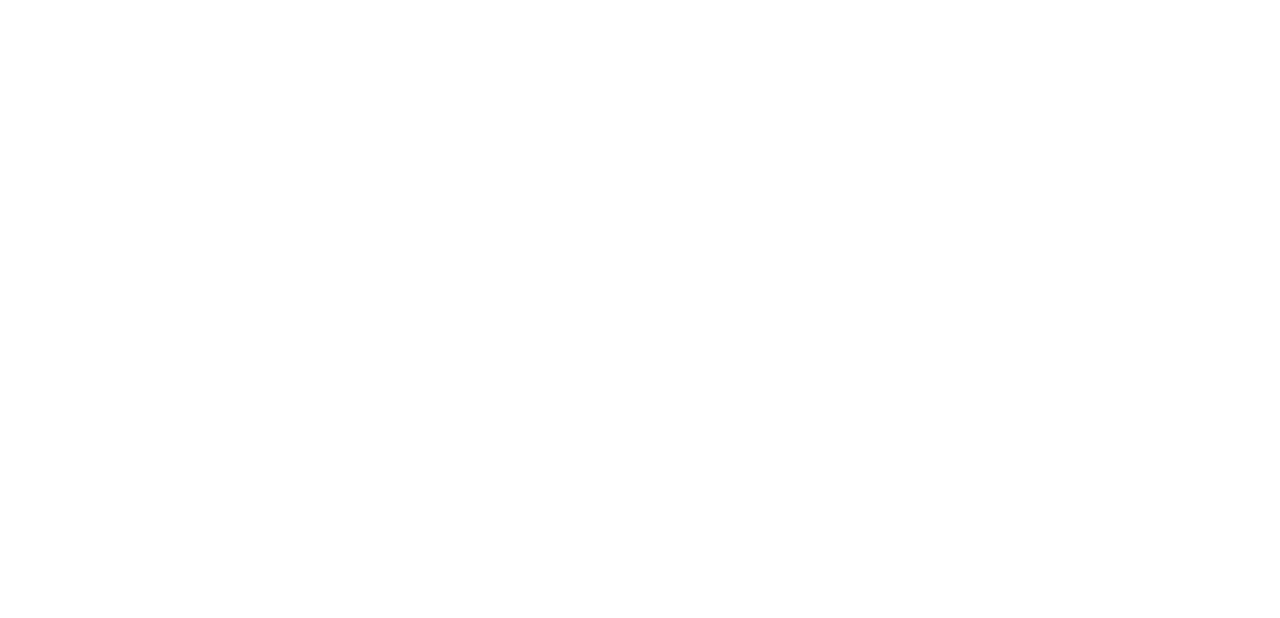
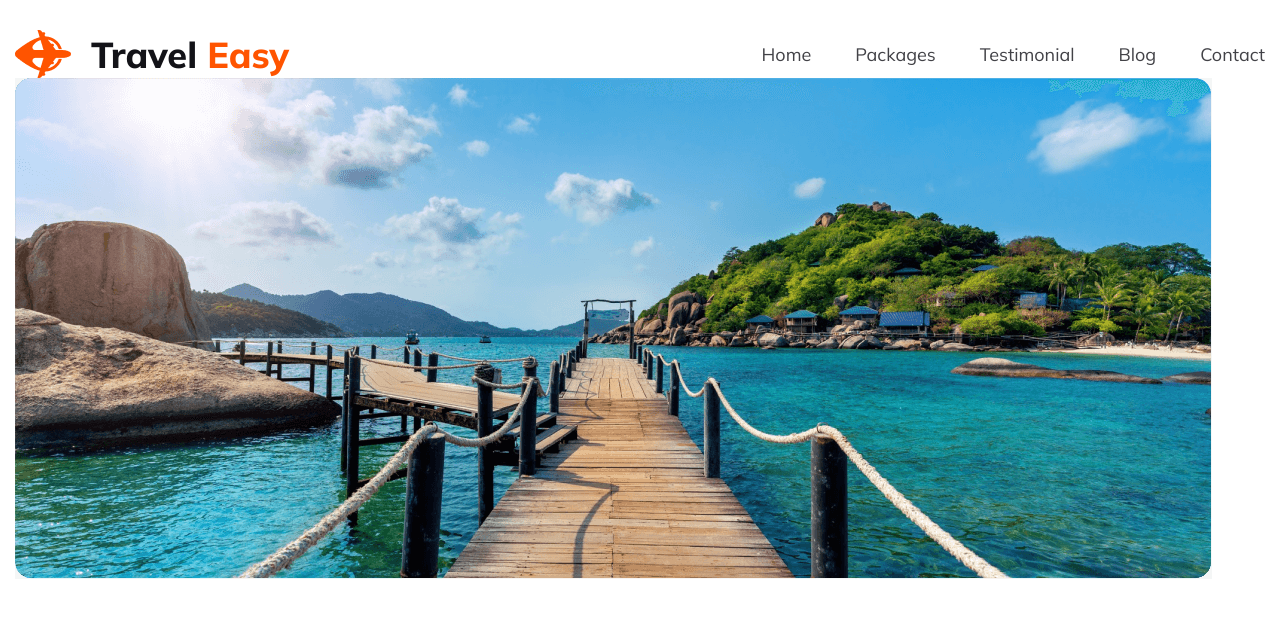
Before and after one commit to shahinkhalasi/travel-easy, a plain HTML site: page index.html in a window 1280 px wide. Drawn offline with Linux system fonts and the light colour scheme.

Commit message:
added menu and banner image

```diff
--- a/index.html
+++ b/index.html
@@ -9,7 +9,24 @@
 </head>
 <body>
     <nav>
-
+        <!-- Nav Section Starts -->
+        <div class="nav-left">
+            <img src="./images/logo.png" alt="">
+            <h2>Travel <span class="h2-easy">Easy</span></h2>
+        </div>
+        <div class="nav-right">
+            <span><a href="">Home</a></span>
+            <a href="">Packages</a>
+            <a href="">Testimonial</a>
+            <a href="">Blog</a>
+            <a href="">Contact</a>
+        </div>
     </nav>
+    <!-- Banner Section Starts -->
+    <Section class="banner-container">
+        <div class="banner-image">
+            <img src="./images/banner.png" alt="">
+        </div>
+    </Section>
 </body>
 </html>
--- a/styles/responsive.css
+++ b/styles/responsive.css
@@ -0,0 +1,3 @@
+@media screen and (max-width:600px) {
+
+}
--- a/styles/style.css
+++ b/styles/style.css
@@ -1,10 +1,64 @@
 @import url('https://fonts.googleapis.com/css2?family=Mulish:ital,wght@0,200..1000;1,200..1000&display=swap');
-*{
+
+* {
     margin: 0;
     padding: 0;
     font-family: "Mulish", sans-serif;
 }
-nav{
+/* Nav Styles */
+nav {
+    max-width: 1250px;
+    margin: 0 auto;
+    margin-top: 30px;
+    display: flex;
+    justify-content: space-between;
+    align-items: center;
+}
+
+.nav-left {
+    display: flex;
+    align-items: center;
+    justify-content: center;
+    gap: 20px;
+}
+
+.nav-left h2 {
+    color: #131318;
+    font-size: 36px;
+    font-weight: 800;
+}
+
+.nav-left .h2-easy {
+    color: #FF5400;
+    font-size: 36px;
+    font-weight: 800;
+}
+
+.nav-right {
+    display: flex;
+    gap: 44px;
+}
+
+.nav-right a {
+    text-decoration: none;
+}
+
+.nav-right .menu-home {
+    color: red;
+    text-align: center;
+    font-size: 18px;
+    font-weight: 700;
+}
+
+.nav-right a {
+    color: var(--Dark-02, #424247);
+    text-align: center;
+    font-family: Mulish;
+    font-size: 18px;
+    font-weight: 400;
+}
+/* Banner Styles Here */
+.banner-container{
     max-width: 1250px;
     margin: 0 auto;
 }
```
